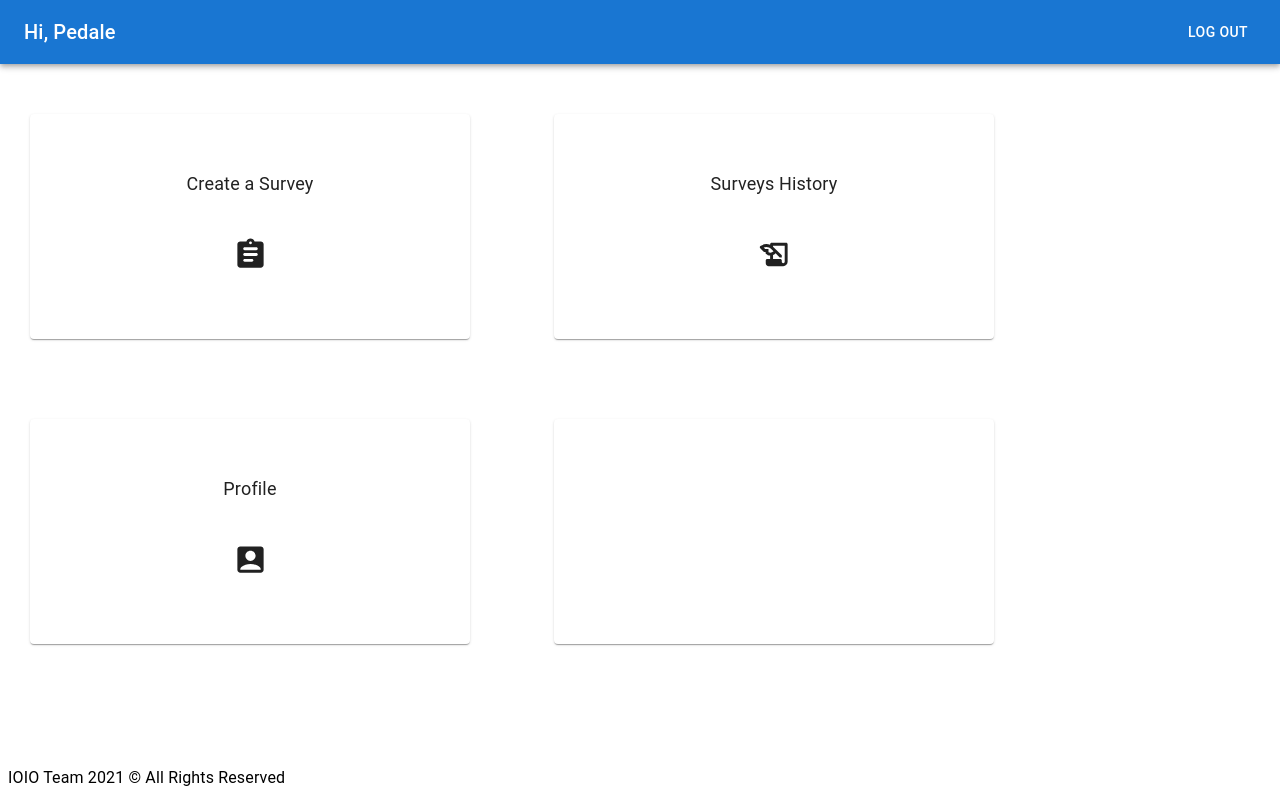
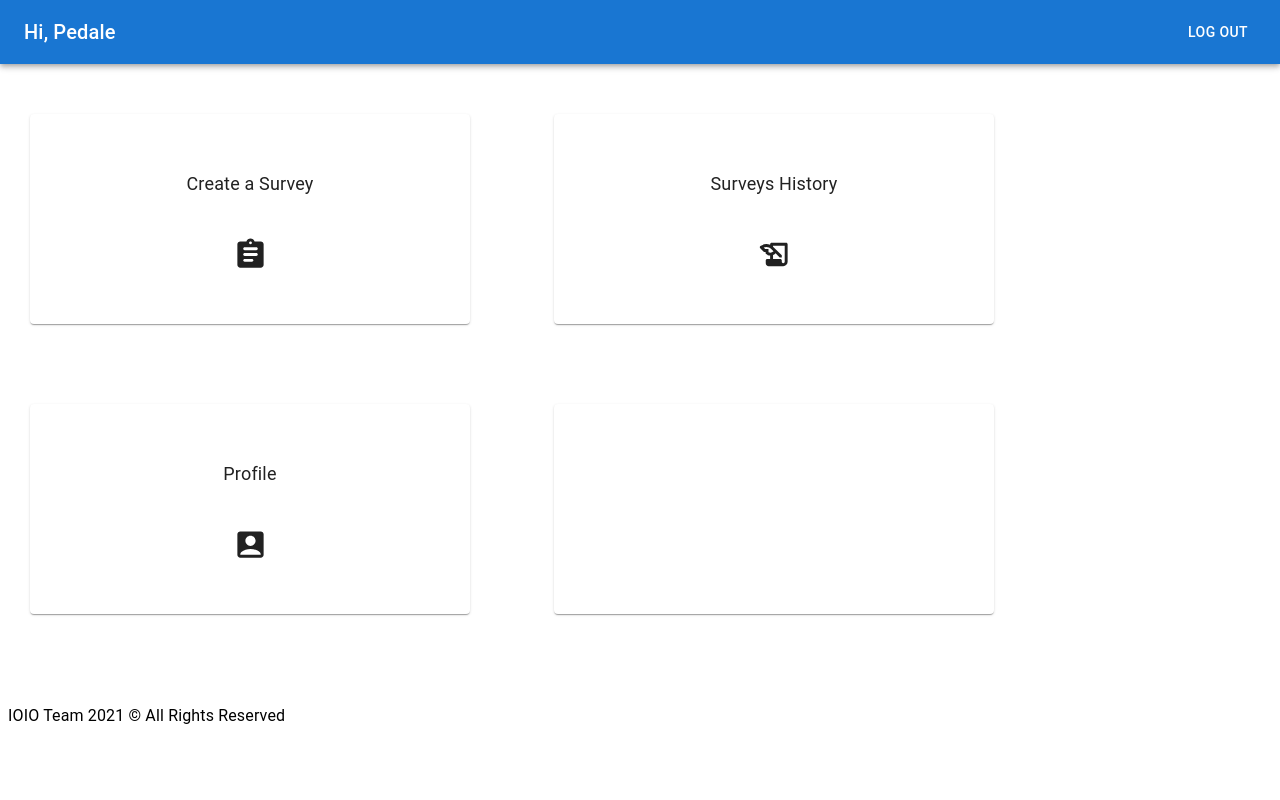
Before and after one commit to adamwar-dev/surveySystemFrontend, a React (Create React App) app in the folder my-app/: page / in a window 1280 px wide. Built offline with nearby package versions, Linux system fonts and the light colour scheme.

Commit message:
Now footer is sticky

```diff
--- a/my-app/src/components/Components.css
+++ b/my-app/src/components/Components.css
@@ -1,12 +1,6 @@
 .Footer {
-    position: absolute;
     bottom: 0;
     left: 0;
     margin-left: 8px;
-    margin-bottom: 8px;
+    margin-top: 8px;
 }
-
-.Tile {
-    padding: 5px;
-    height: 200px;
-}
--- a/my-app/src/components/Tile.tsx
+++ b/my-app/src/components/Tile.tsx
@@ -23,8 +23,8 @@ export class Tile extends React.Component<TileProps>{
 		} = this.props;
 		return (
 			<Link href={linkTo} underline={'none'}>
-				<Card sx={{ height: 225 ,ml: '30px', mr: '30px'}}>
-					<CardContent sx={{ height: 225}}>
+				<Card sx={{ height: 210 ,ml: '30px', mr: '30px'}}>
+					<CardContent sx={{ height: 210}}>
 						<Typography align='center' sx={{ fontSize: 18, mt: '40px'}} color="text.primary">
 							{primaryText}
 						</Typography>
--- a/my-app/src/pages/MainPage.tsx
+++ b/my-app/src/pages/MainPage.tsx
@@ -14,7 +14,7 @@ export class MainPage extends React.Component {
 		return (
 			<React.Fragment>
 				<NavBar barText="Hi, Pedale"/>
-				<Box sx={{ flexGrow: 1, width:'80%'}}>
+				<Box sx={{ flexGrow: 1, width:'80%', height:'85vh'}}>
 					<Grid container spacing={10} columnSpacing={{ xs: 1, sm: 2, md: 3 }}>
 						<Grid item xs={12} sm={6}>
 							<Tile primaryText='Create a Survey' linkTo='' icon={<AssignmentRoundedIcon fontSize='large'/>}/>
@@ -28,9 +28,11 @@ export class MainPage extends React.Component {
 						<Grid item xs={12} sm={6}>
 							<Tile primaryText='' linkTo=''/>
 						</Grid>
+						<Grid item xs={12}>
+							<Footer/>
+						</Grid>
 					</Grid>
 				</Box>
-				<Footer/>
 			</React.Fragment>
 		);
 	}
```
